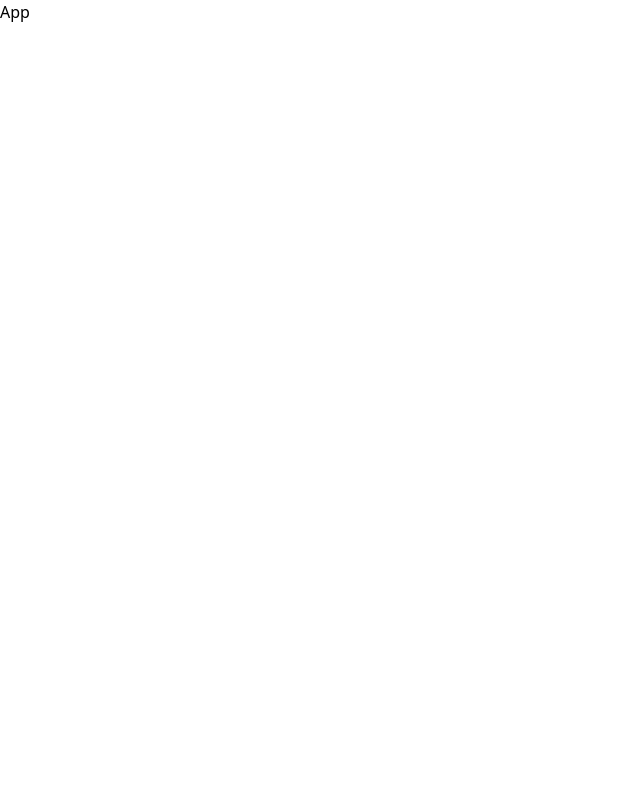
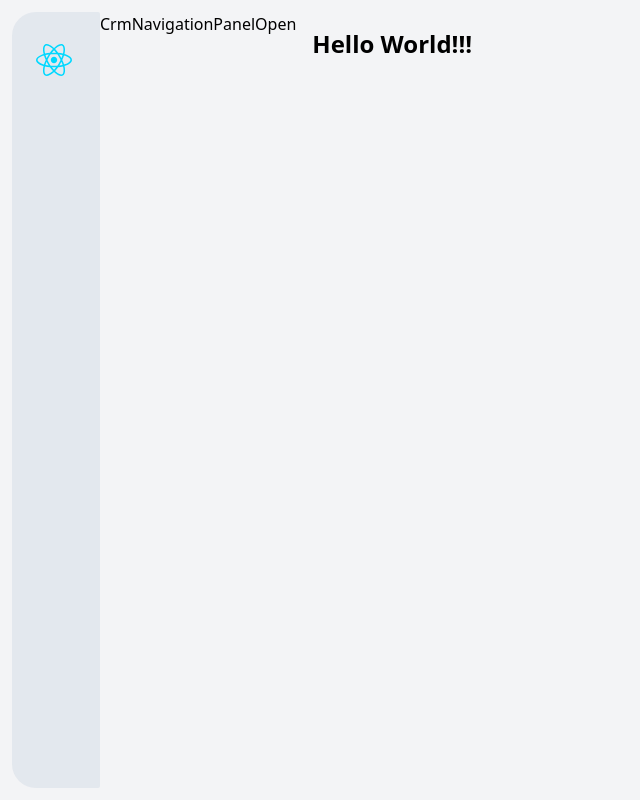
Before and after one commit to DeFosu/CrmNavigationPanel, a React (Vite) app: page / in a window 1280 px wide. Shown: the whole page, without its empty margins (0-640 px from the left). Built offline with nearby package versions, Linux system fonts and the light colour scheme.

Commit message:
feat:  Create a template to start sidebar development

```diff
--- a/src/App.tsx
+++ b/src/App.tsx
@@ -1,7 +1,15 @@
 import React from "react";
+import CrmNavigationPanel from "./components/CrmNavigationPanel/CrmNavigationPanel";
 
 const App = () => {
-    return <div>App</div>;
+    return (
+        <div className="h-screen w-full bg-gray-100 flex p-3">
+            <CrmNavigationPanel />
+            <div className="w-full h-full p-4">
+                <h1 className="text-2xl font-semibold">Hello World!!!</h1>
+            </div>
+        </div>
+    );
 };
 
 export default App;
--- /dev/null
+++ b/src/components/CrmNavigationPanel/CrmNavigationPanel.tsx
@@ -0,0 +1,17 @@
+import React from "react";
+import Logo from "../Logo/Logo";
+
+const CrmNavigationPanel: React.FC = () => {
+    return (
+        <div className="flex">
+            <div className="bg-slate-300/40 px-6 py-8 rounded-l-3xl rounded-r-sm">
+                <div>
+                    <Logo />
+                </div>
+            </div>
+            <div>CrmNavigationPanelOpen</div>
+        </div>
+    );
+};
+
+export default CrmNavigationPanel;
--- /dev/null
+++ b/src/components/Logo/Logo.tsx
@@ -0,0 +1,12 @@
+import React from "react";
+import reactLogo from "../../assets/react.svg";
+
+const Logo: React.FC = () => {
+    return (
+        <div className="w-10 h-10">
+            <img src={reactLogo} alt="" className="object-cove aspect-square" />
+        </div>
+    );
+};
+
+export default Logo;
```
